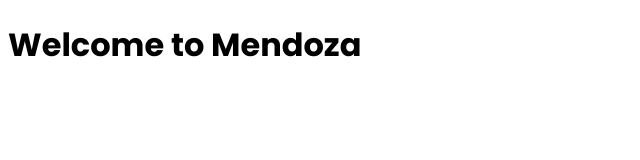
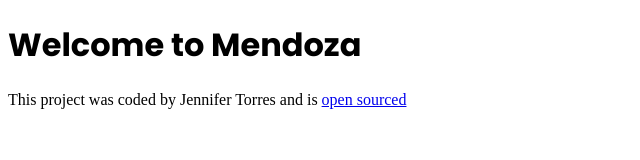
Before and after one commit to Jenn-Torres/Mendoza-travel-project, a plain HTML site: page index.html in a window 1280 px wide. Shown: the whole page, without its empty margins (0-640 px from the left). Drawn offline with Linux system fonts and the light colour scheme.

Commit message:
Added Mendoza image and link to the Github repository

```diff
--- a/index.html
+++ b/index.html
@@ -15,5 +15,14 @@
   </head>
   <body>
     <h1>Welcome to Mendoza</h1>
+    <footer>
+      This project was coded by Jennifer Torres and is
+      <a
+        href="https://github.com/Jenn-Torres/Mendoza-travel-project"
+        target="_blank"
+      >
+        open sourced
+      </a>
+    </footer>
   </body>
 </html>
```
Also changed, not shown: Images/Mendoza.jpeg (added), 2 other files.
